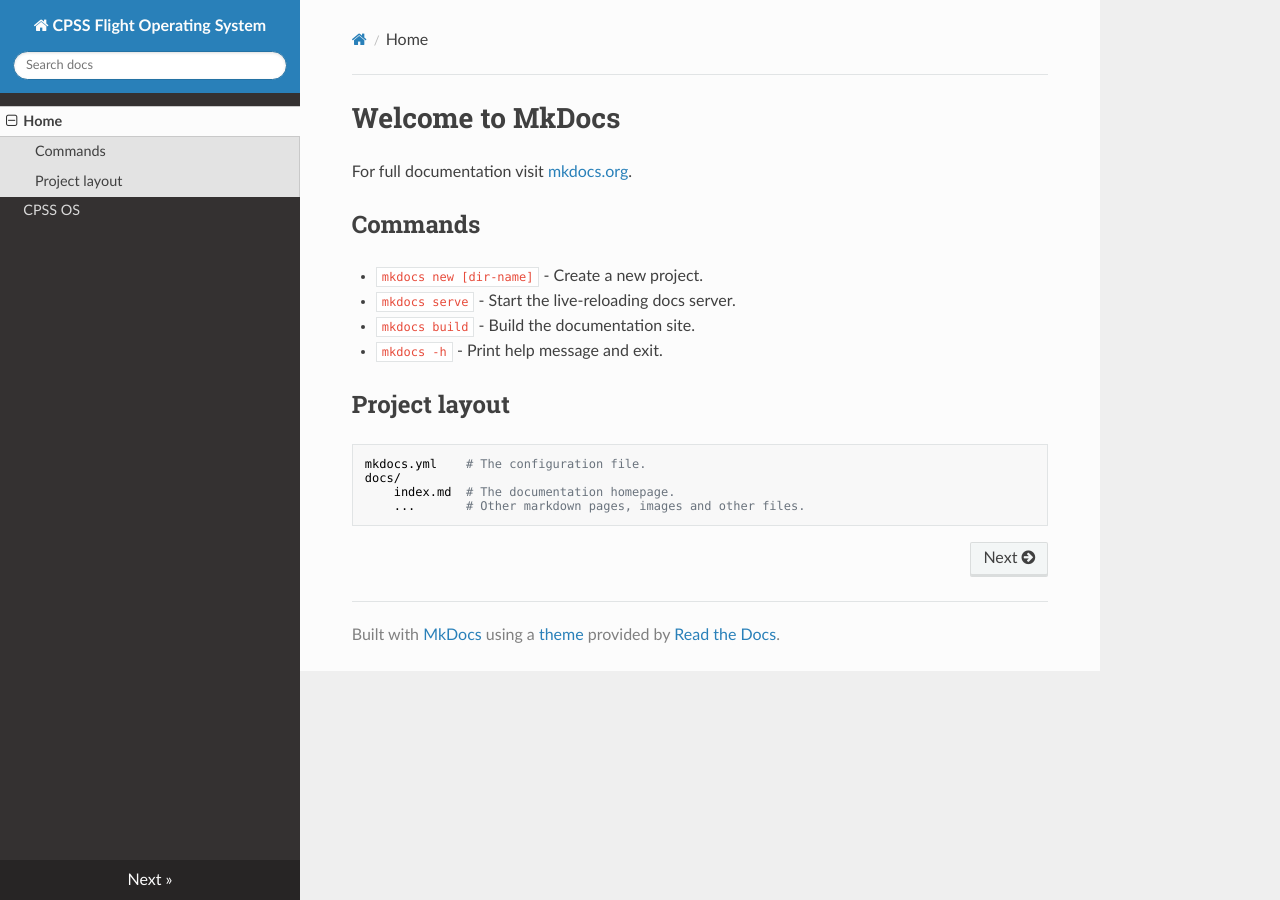
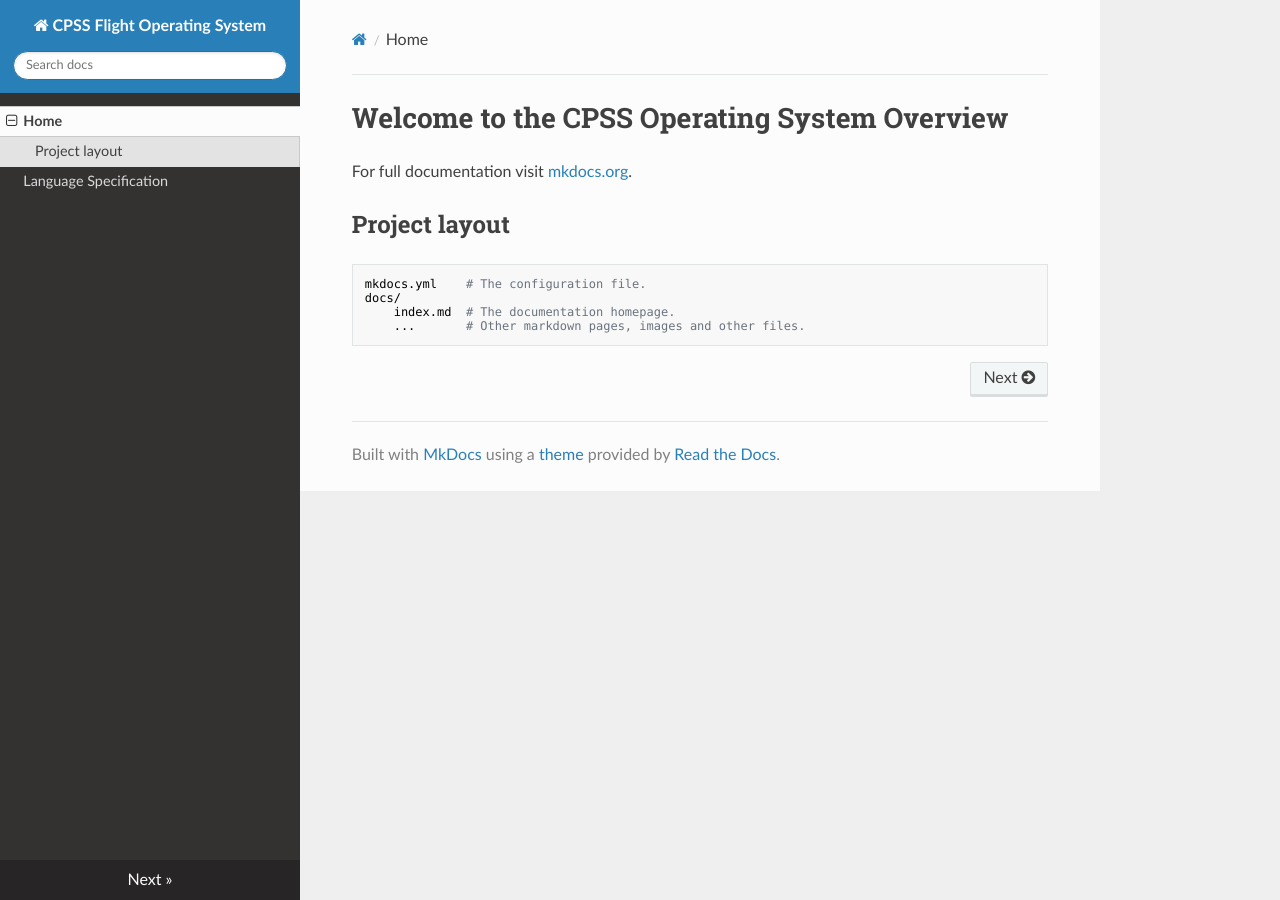
Before and after one commit to camwolff02/cpss-os-docs, an MkDocs documentation site: the page built from docs/index.md, in a window 1280 px wide. Built offline with MkDocs 1.6.1, drawn with Linux system fonts in a browser that asks for light colours; nearby versions of some CDN libraries.

Commit message:
renamed files

```diff
--- a/docs/index.md
+++ b/docs/index.md
@@ -1,13 +1,6 @@
-# Welcome to MkDocs
+# Welcome to the CPSS Operating System Overview
 
 For full documentation visit [mkdocs.org](https://www.mkdocs.org).
-
-## Commands
-
-* `mkdocs new [dir-name]` - Create a new project.
-* `mkdocs serve` - Start the live-reloading docs server.
-* `mkdocs build` - Build the documentation site.
-* `mkdocs -h` - Print help message and exit.
 
 ## Project layout
 
--- a/mkdocs.yml
+++ b/mkdocs.yml
@@ -1,5 +1,5 @@
 site_name: CPSS Flight Operating System
 nav:
   - Home: index.md
-  - CPSS OS: "CPSS OS Language Specification.md"
+  - Language Specification: language-spec.md
 theme: readthedocs
```
Also changed, not shown: docs/about-mkdocs.md (renamed from docs/about.md), docs/language-spec.md (renamed from docs/CPSS OS Language Specification.md).
